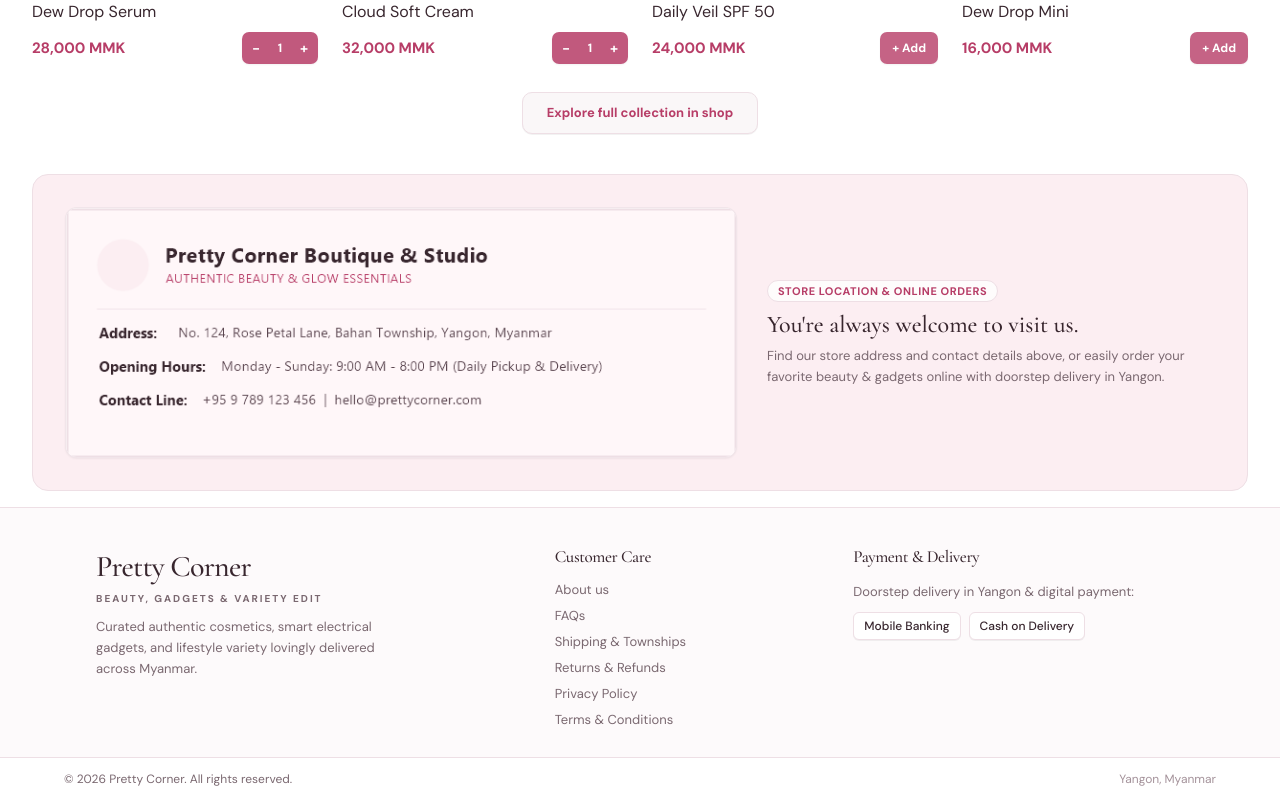
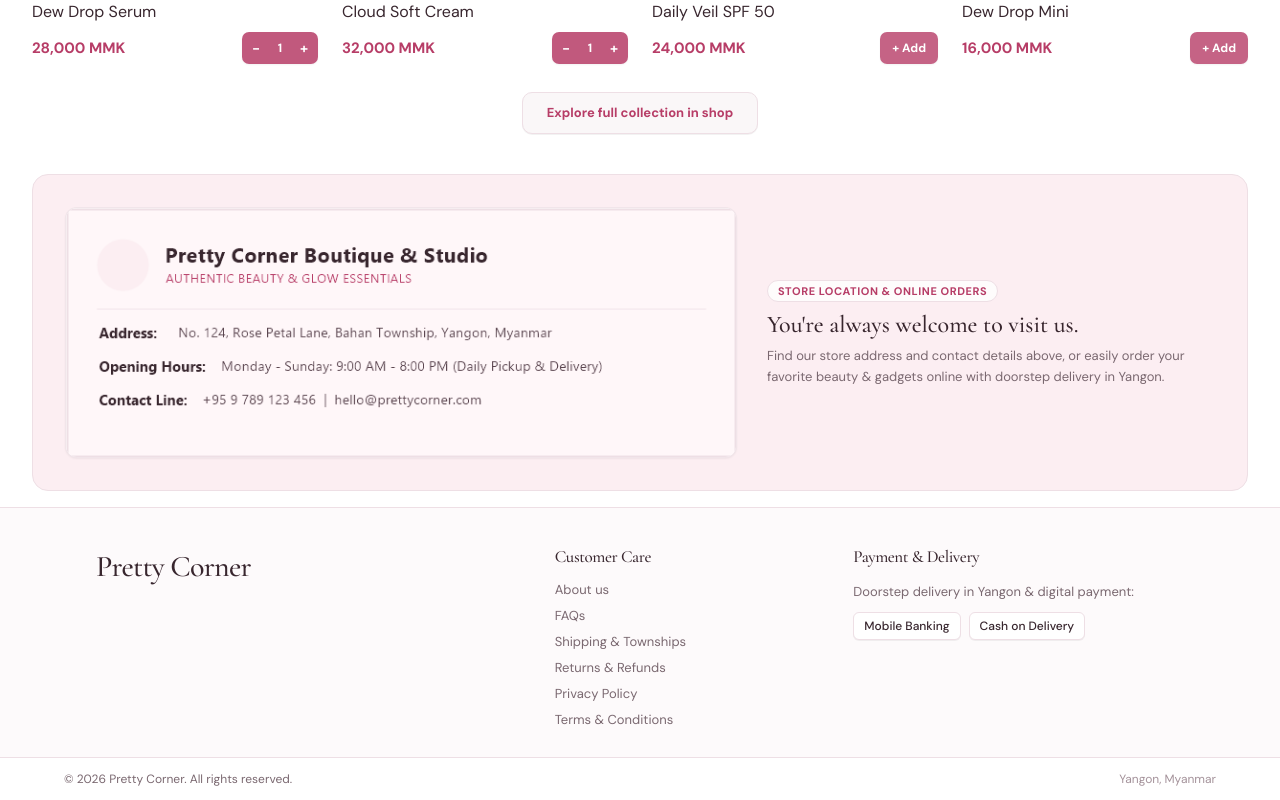
Before and after one commit to TheinMinHtet/Pretty_Corner, a Next.js app: page / in a window 1280 px wide. Shown: the part 1193-1993 px from the top of the page. Built offline with nearby package versions, Linux system fonts and the light colour scheme.

Commit message:
style(footer): keep only Pretty Corner brand name in footer column 1

```diff
--- a/src/components/Footer.tsx
+++ b/src/components/Footer.tsx
@@ -9,20 +9,13 @@ export default function Footer({ hasBottomNav = false }: { hasBottomNav?: boolea
       {/* 1. Main Footer Grid: Classic 3 columns (Left: Brand, Middle: Customer Care, Right: Payment & Delivery) */}
       <div className="max-w-6xl mx-auto px-5 sm:px-6 lg:px-8 pt-4 sm:pt-7 lg:pt-9 pb-4 sm:pb-7">
         <div className="grid grid-cols-2 md:grid-cols-3 gap-5 sm:gap-8 lg:gap-12 items-start">
-          {/* Column 1: Brand & Philosophy */}
-          <div className="col-span-2 md:col-span-1 flex flex-col items-center md:items-start text-center md:text-left space-y-2 sm:space-y-2.5">
+          {/* Column 1: Brand */}
+          <div className="col-span-2 md:col-span-1 flex flex-col items-center md:items-start text-center md:text-left">
             <Link href="/" className="inline-block group text-center md:text-left">
               <span className="font-serif text-[24px] sm:text-[28px] lg:text-[30px] font-medium text-[#38262e] tracking-tight group-hover:text-[#b73d67] transition-colors">
                 Pretty Corner
               </span>
-              <p className="font-sans text-[9px] sm:text-[10px] font-bold tracking-[2px] text-[#7a6870] uppercase mt-0.5">
-                Beauty, Gadgets & Variety Edit
-              </p>
             </Link>
-
-            <p className="text-[12px] sm:text-[13px] text-[#7a6870] leading-relaxed max-w-sm md:max-w-[320px] mx-auto md:mx-0">
-              Curated authentic cosmetics, smart electrical gadgets, and lifestyle variety lovingly delivered across Myanmar.
-            </p>
           </div>
 
           {/* Column 2: Customer Care */}
```
